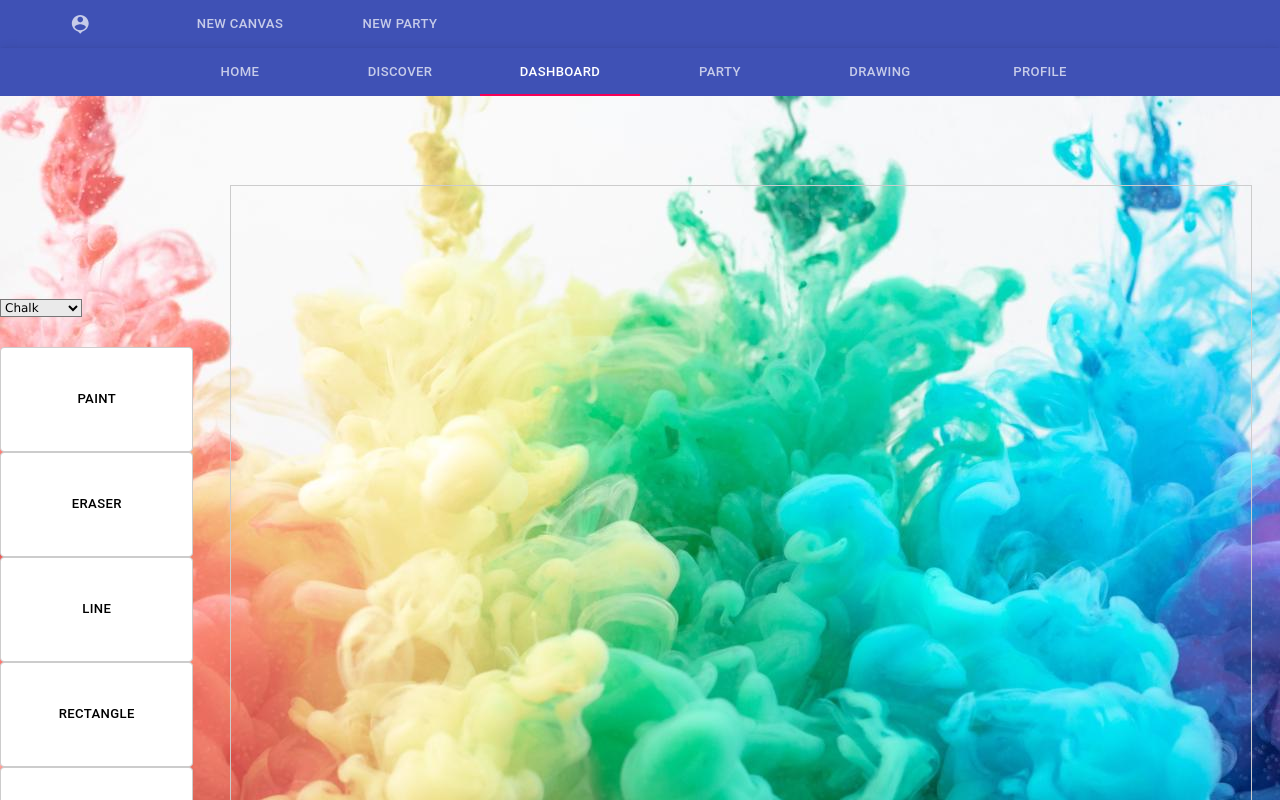
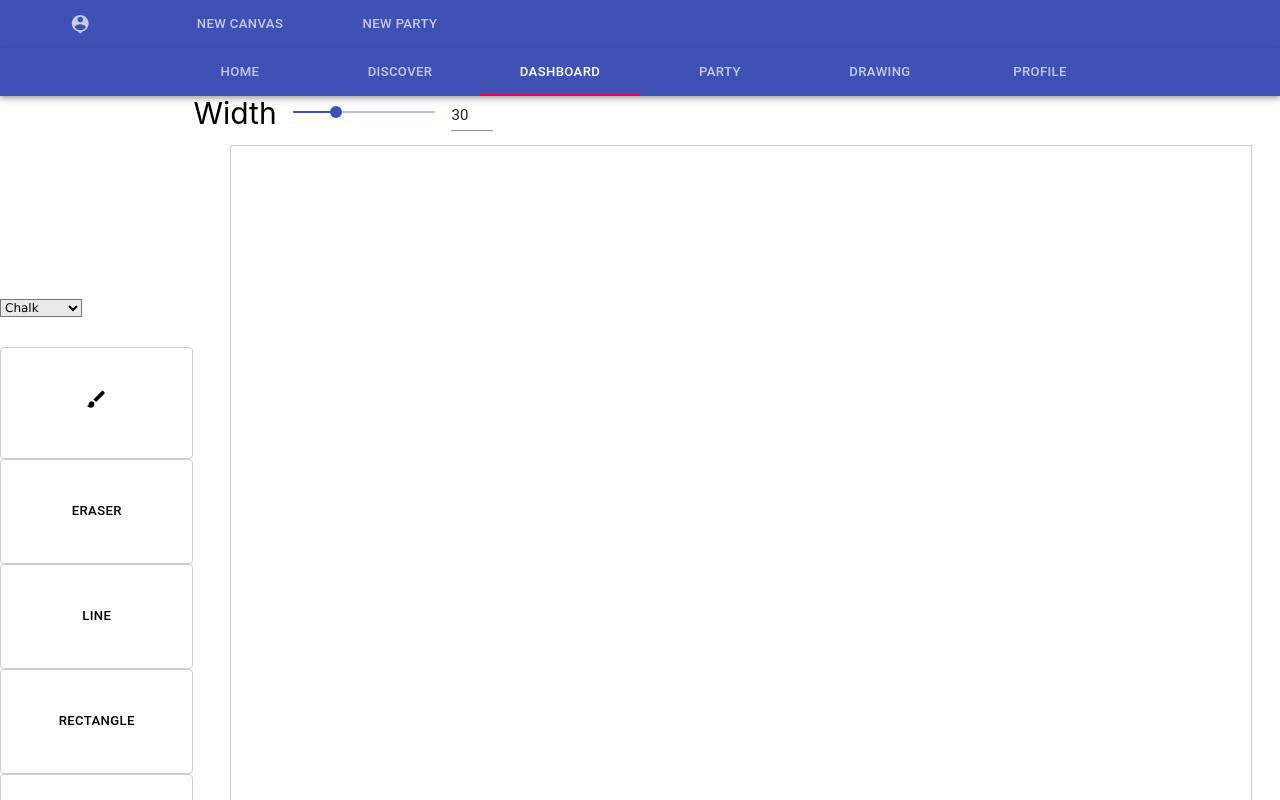
Before and after one commit to rt3115/canvasio2, a React (Create React App) app in the folder client-app/: page /#/Drawing in a window 1280 px wide. Shown: the top 800 px of the page. Built offline with nearby package versions, Linux system fonts and the light colour scheme.

Commit message:
fixed some drawing things

```diff
--- a/client-app/src/components/Drawing.js
+++ b/client-app/src/components/Drawing.js
@@ -10,6 +10,8 @@ import Slider from '@material-ui/core/Slider';
 import Input from '@material-ui/core/Input';
 import { withStyles, makeStyles } from '@material-ui/core/styles';
 import background from "../refs/background.jpg";
+import WidthSlider from "./drawing/WidthSlider.jsx";
+import BrushIcon from '@material-ui/icons/Brush';
 
 const useStyles = makeStyles({
     root: {
@@ -54,7 +56,7 @@ const PrettoSlider = withStyles({
 var sectionStyle = {
     width: "400%",
     height: "800px",
-    backgroundImage: `url(${background})`
+    //backgroundImage: `url(${background})`
 
 };
 
@@ -87,8 +89,9 @@ export const Drawing = ( { children }) => {
                                 <option value="rect">Rectangle</option>
                             </select>
                         </p>
+
                         <div className="btn-group">
-                            <Button className="w3-button w3-white w3-border" id="paint_button">Paint</Button>
+                            <Button className="w3-button w3-white w3-border" id="paint_button"> <BrushIcon /></Button>
                             <Button className="w3-button w3-white w3-border" id="eraser_button">Eraser</Button>
                             <Button className="w3-button w3-white w3-border" id="line_button">Line</Button>
                             <Button className="w3-button w3-white w3-border" id="rect_button">Rectangle</Button>
@@ -104,6 +107,9 @@ export const Drawing = ( { children }) => {
 
                     </Grid>
                     <Grid item>
+                        <Grid container spacing={2} alignItems="center">
+                            <Grid item> <WidthSlider id="width_slider"/> </Grid>
+                        </Grid>
                         <div id="wrapper">
 
 
--- /dev/null
+++ b/client-app/src/components/drawing/WidthSlider.jsx
@@ -0,0 +1,70 @@
+import React from 'react';
+import { makeStyles } from '@material-ui/core/styles';
+import Grid from '@material-ui/core/Grid';
+import Typography from '@material-ui/core/Typography';
+import Slider from '@material-ui/core/Slider';
+import Input from '@material-ui/core/Input';
+import VolumeUp from '@material-ui/icons/VolumeUp';
+
+const useStyles = makeStyles({
+  root: {
+    width: 300,
+  },
+  input: {
+    width: 42,
+  },
+});
+
+export default function InputSlider() {
+  const classes = useStyles();
+  const [value, setValue] = React.useState(30);
+
+  const handleSliderChange = (event, newValue) => {
+    setValue(newValue);
+  };
+
+  const handleInputChange = (event) => {
+    setValue(event.target.value === '' ? '' : Number(event.target.value));
+  };
+
+  const handleBlur = () => {
+    if (value < 0) {
+      setValue(0);
+    } else if (value > 200) {
+      setValue(200);
+    }
+  };
+
+  return (
+    <div className={classes.root}>
+      <Grid container spacing={2} alignItems="center">
+        <Grid item>
+            Width
+        </Grid>
+        <Grid item xs>
+          <Slider
+            value={typeof value === 'number' ? value : 0}
+            onChange={handleSliderChange}
+            aria-labelledby="input-slider"
+          />
+        </Grid>
+        <Grid item>
+          <Input
+            className={classes.input}
+            value={value}
+            margin="dense"
+            onChange={handleInputChange}
+            onBlur={handleBlur}
+            inputProps={{
+              step: 10,
+              min: 0,
+              max: 200,
+              type: 'number',
+              'aria-labelledby': 'input-slider',
+            }}
+          />
+        </Grid>
+      </Grid>
+    </div>
+  );
+}
--- a/client-app/src/js/canvas.js
+++ b/client-app/src/js/canvas.js
@@ -14,7 +14,7 @@
             function init() {
                 canvaso = document.getElementById('drawingCanvas');
                 if (!canvaso) {
-                    //alert('Error! The canvas element was not found!');
+                    alert('Error! The canvas element was not found!');
                     return;
                 }
                 if (!canvaso.getContext) {
@@ -41,7 +41,7 @@
                 canvas.height = canvaso.height;
                 container.appendChild(canvas);
                 context = canvas.getContext('2d');
-                context.strokeStyle = "#425af5";// Default line color.
+                context.strokeStyle = "#000000";// Default line color.
                 context.lineWidth = 5.0;// Default stroke weight.
 
                 // Fill transparent canvas with dark grey (So we can use the color to erase).
@@ -56,6 +56,11 @@
                 var eraser_btn = document.getElementById('eraser_button');
                 var line_btn = document.getElementById('line_button');
                 var rect_btn = document.getElementById('rect_button');
+                var width_slider = document.getElementById('width_slider');
+
+                if(width_slider){
+                    width_slider.addEventListener('change', changeWidth, false);
+                }
 
                 var color_picker = document.getElementById('colorPicker');
 
@@ -69,20 +74,24 @@
                 line_btn.addEventListener('click', changeToLine, false);
                 rect_btn.addEventListener('click', changeToRect, false);
 
+
                 //change the tool
                 function changeToPaint() {
                     tool = new tools['chalk']();
                     tool_select.value = 'chalk';
+                    context.strokeStyle = color_picker.value;
                 }
 
                 function changeToLine() {
                     tool = new tools['line']();
                     tool_select.value = 'line';
+                    context.strokeStyle = color_picker.value;
                 }
 
                 function changeToRect() {
                     tool = new tools['rect']();
                     tool_select.value = 'rect';
+                    context.strokeStyle = color_picker.value;
                 }
 
                 function changeToEraser() {
@@ -105,6 +114,13 @@
 
                 function decreaseWidth() {
                     context.lineWidth -= .5;
+                }
+
+                function changeWidth(event){
+                    document.querySelectorAll("p").forEach(function (p ) {
+                        p.style.lineWidth = event.target.value;
+                        context.lineWidth = p.style.lineWidth;
+                    });
                 }
 
                 // Create a select field with our tools.
--- a/client-app/src/styles/canvasStyles.css
+++ b/client-app/src/styles/canvasStyles.css
@@ -9,7 +9,7 @@ body {
   position: relative;
   width: 960px;
   margin: 0 auto;
-  padding-top: 75px;
+  padding-top: 0px;
 }
 
 #canvasPlaceHolder {
```
